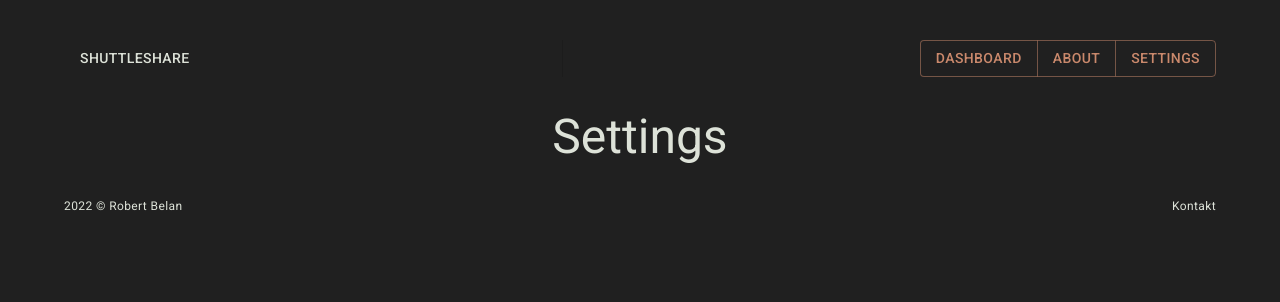
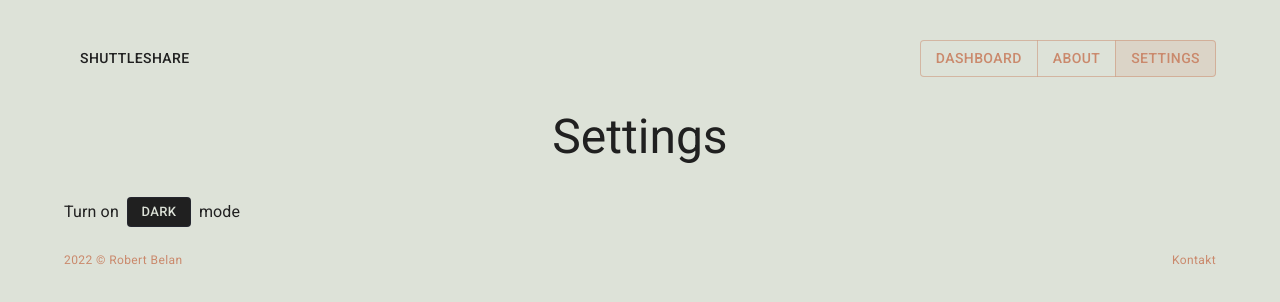
Before and after one commit to robert-belan/ShuttleShare, a React app: page /settings in a window 1280 px wide. Shown: the top 302 px of the page. Built offline with nearby package versions, Linux system fonts and the light colour scheme.

Commit message:
Toasts notifications added. Design fixes. Dark/light mode toggle added.

```diff
--- a/src/App.js
+++ b/src/App.js
@@ -1,11 +1,11 @@
-import React from 'react';
+import React, { useState, useMemo, createContext, useEffect } from 'react';
 import { BrowserRouter, Routes, Route } from 'react-router-dom';
-import { Toaster } from 'react-hot-toast';
+import toast, { Toaster } from 'react-hot-toast';
 
 import {
+	Button,
 	ThemeProvider,
 	createTheme,
-	useTheme,
 	Container,
 	Box,
 	CssBaseline,
@@ -23,40 +23,48 @@ import '@fontsource/roboto/400.css';
 import '@fontsource/roboto/500.css';
 import '@fontsource/roboto/700.css';
 
-import {darkTheme} from '/src/configs/themes';
-
-//https://stackoverflow.com/questions/59145165/change-root-background-color-with-material-ui-theme
-const theme = createTheme({
-	palette: {
-		type: 'dark',
-		primary: {
-			main: '#292D3E',
-		},
-		secondary: {
-			main: '#CA896C',
-		},
-		text: {
-			primary: '#dde2d8',
-			secondary: '#B4BAC1'
-		},
-		error: {
-			main: '#af3723',
-		},
-		background: {
-			default: "#202020"
-		},
-	},
-});
+// manages Dark/Light modes
+// source: https://mui.com/customization/dark-mode/#dark-mode-with-custom-palette
+import { getDesignTokens } from '/src/configs/themes';
+const ColorModeContext = createContext({ toggleColorMode: () => {} });
 
 
 export default function App() {
 
-	const t = useTheme();
+	const [mode, setMode] = useState('light');
 
+	const theme = useMemo(() => createTheme(getDesignTokens(mode)), [mode]);
 	const matches = useMediaQuery(theme.breakpoints.down('sm'));
+
+	const colorMode = useMemo( () => ({
+		  toggleColorMode: () => {
+			setMode((prevMode) =>
+				prevMode === 'light' ? 'dark' : 'light'
+			);
+		  },
+		}), []
+	  );
+
+	useEffect(() => {
+		const message = theme.palette.mode === 'dark'
+		? 'Hello darkness my old friend...'
+		: 'Let there be light.';
+
+		return toast( message, {
+			duration: 3000,
+			position: 'bottom-center',
+			style: {
+				backgroundColor: theme.palette.background.default,
+				color: theme.palette.text.primary,
+				border: `1px solid ${theme.palette.secondary.main}`
+			},
+			id: 'theme',
+		});
+	}, [mode])
 
 	return (
 		<>
+			<ColorModeContext.Provider value={colorMode}>
 				<ThemeProvider theme={theme}>
 					<CssBaseline />
 					<Toaster />
@@ -69,16 +77,18 @@ export default function App() {
 								<Routes>
 									<Route path="/" element={<Dashboard />} />
 									<Route path="/about" element={<About />} />
-								<Route path="/settings" element={<Settings />} />
+									<Route path="/settings" element={<Settings modeToggle={colorMode.toggleColorMode} />} />
 									<Route path="*" element={<NotFound />} />   {/* Catch-all route */}
 								</Routes>
-							<Footer />
+
+								<Footer  />
 
 							</Container>
 						</Box>
 
 					</BrowserRouter>
 				</ThemeProvider>
+			</ColorModeContext.Provider>
 		</>
 	);
 }
--- a/src/components/DataTable.js
+++ b/src/components/DataTable.js
@@ -1,10 +1,19 @@
 import React from 'react';
 import { DataGrid } from '@mui/x-data-grid';
+import { Box, Button, Tooltip } from '@mui/material';
 
 function DataTable(props) {
 
     const { dataset, setSelectionModel, setSelectedRow, selectionModel } = props;
 
+    const tooltipSx = {
+        '& .MuiTooltip-tooltip': {
+            '& .MuiTooltip-tooltipPlacementLeft': {
+                backgroundColor: 'yellow',
+                fontSize: "1rem"
+            }
+        }
+    }
     // Legend: colFN - columnFirstName etc.
     const columns = [
         { field: 'colN', headerAlign: 'center', align:'center', headerName: '#', width: 5 },
@@ -14,7 +23,11 @@ function DataTable(props) {
         { field: 'colS', headerAlign: 'left', align:'left', headerName: 'Superpower', flex: 1 },
         { field: 'colRt', headerAlign: 'right', align:'right', headerName: 'Rent', flex: 1, type: 'date', valueGetter: ({ value }) => value && new Date(value)  },
         { field: 'colRtnd', headerAlign: 'right', align:'right', headerName: 'Returned', flex: 1, type: 'date', valueGetter: ({ value }) => value && new Date(value)  },
-        { field: 'colNt', headerAlign: 'right', align:'right', headerName: 'Note', flex: 1 },
+        { field: 'colNt', headerAlign: 'right', align:'right', headerName: 'Note', flex: 1, renderCell:
+            (params) => (
+                <Tooltip sx={tooltipSx} title={params.value} placement="left"><Button variant="text" color="secondary" size="small">show</Button></Tooltip>
+            ),
+        },
     ];
 
     const rows = Object.entries(dataset).map( ([id, values], index) => {
@@ -32,16 +45,22 @@ function DataTable(props) {
     });
 
     const sx = {
-        width: 'auto',
+        minWidth: '900px',
         color: 'text.primary',
         border: 0,
         '& .MuiDataGrid-row': {
             '&:hover': {
-                backgroundColor: 'primary.main'
+                backgroundColor: 'primary.light',
+                color: 'text.contrastText'
             },
-            '&.Mui-selected, &.Mui-checked': {
-                backgroundColor: 'primary.light'
-            }
+            '&.Mui-selected': {
+                backgroundColor: 'primary.light',
+                color: 'text.contrastText'
+            },
+            '&.Mui-selected:hover': {
+                backgroundColor: 'primary.light',
+                color: 'text.contrastText'
+            },
         },
         '& .MuiDataGrid-columnSeparator': {
             display: "none"
@@ -50,13 +69,22 @@ function DataTable(props) {
             backgroundColor: 'primary.main'
         },
         '& .MuiDataGrid-cell': {
+            borderBottomColor: 'primary.light',
             '&:focus': {
                 outline: "none"
             }
         },
+        '& .MuiDataGrid-columnHeader': {
+            color: 'text.contrastText'
+        },
+        '& .MuiDataGrid-sortIcon': {
+            color: 'text.contrastText'
+        }
     }
 
+
     return (
+        <Box sx={{overflow: 'auto'}}>
             <DataGrid
                 rows={rows}
                 columns={columns}
@@ -73,7 +101,7 @@ function DataTable(props) {
                 headerAlign="center"
                 sx={sx}
             />
-
+        </Box>
     );
 }
 
--- a/src/components/Footer.js
+++ b/src/components/Footer.js
@@ -1,17 +1,15 @@
 import React from 'react';
 import { Stack, Typography } from '@mui/material';
-import { useTheme } from '@mui/material/styles';
 
 export default function Footer() {
-    const theme = useTheme();
 	return (
         <Stack
             direction={"row"}
             justifyContent={"space-between"}
             sx={{mt: 3}}>
 
-            <Typography variant="caption" color={'text.contrastText'}>2022 © Robert Belan</Typography>
-            <Typography variant="caption" color={'text.contrastText'}>Kontakt</Typography>
+            <Typography variant="caption" color={'secondary'}>2022 © Robert Belan</Typography>
+            <Typography variant="caption" color={'secondary'}>Kontakt</Typography>
         </Stack>
 	);
 }
--- a/src/components/Header.js
+++ b/src/components/Header.js
@@ -1,20 +1,26 @@
 import React from 'react';
-import {Link as RouterLink} from 'react-router-dom';
-import { ButtonGroup, Divider, Stack, Button } from '@mui/material';
-import useMediaQuery from '@mui/material/useMediaQuery';
-import { useTheme  } from '@mui/material/styles';
+import {NavLink, Link as RouterLink} from 'react-router-dom';
+import { ButtonGroup, Stack, Button, useMediaQuery } from '@mui/material';
+import { useTheme, makeStyles } from '@mui/styles';
 
+const useStyles = makeStyles({
+    button: {
+        '&.active': {
+            backgroundColor: 'rgba(212,160,137,0.2)'
+        }
+    }
+})
 
 export default function Header() {
 
     const theme = useTheme();
 	const matches = useMediaQuery(theme.breakpoints.up('sm'));
+    const classes = useStyles();
 
     return (<>
                 <Stack
                     direction={ {xs: "column", sm: "column", md: "row", lg: "row", xl: "row"} }
                     spacing={ {xs: 2, sm: 2} }
-                    divider={<Divider orientation="vertical" flexItem />}
                     justifyContent={matches ? "space-between" : "center"}
                     alignItems="center"
                 >
@@ -28,14 +34,14 @@ export default function Header() {
 
                     <ButtonGroup
                         size="medium"
-                        disableRipple={true}
                         fullWidth={matches ? false : true}
                         variant="outlined"
                         color="secondary"
+
                         >
-                        <Button component={RouterLink} to="/">Dashboard</Button>
-                        <Button component={RouterLink} to="/about">About</Button>
-                        <Button component={RouterLink} to="/settings">Settings</Button>
+                        <Button className={classes.button} component={NavLink} to="/">Dashboard</Button>
+                        <Button className={classes.button} component={NavLink} to="/about">About</Button>
+                        <Button className={classes.button} component={NavLink} to="/settings">Settings</Button>
                     </ButtonGroup>
 
                 </Stack>
--- a/src/configs/themes.js
+++ b/src/configs/themes.js
@@ -1,8 +1,11 @@
-import { createTheme } from '@mui/material';
-
-export const darkTheme = createTheme({
+export function getDesignTokens(mode) {
+	return (
+		{
 			palette: {
-		type: 'dark',
+				mode,
+				...(mode === 'dark'
+				? {
+					// palette values for dark mode
 					primary: {
 						main: '#292D3E',
 					},
@@ -11,16 +14,41 @@ export const darkTheme = createTheme({
 					},
 					text: {
 						primary: '#dde2d8',
-			secondary: '#4589CB'
+						secondary: '#B4BAC1',
+						contrastText: '#dde2d8'
 					},
 					error: {
 						main: '#af3723',
 					},
 					background: {
-			default: "#202020"
+						default: '#202020',
+						'contrast': '#dde2d8'
 					},
+				}
+				: {
+					// palette values for light mode
+					primary: {
+						main: '#292D3E',
+					},
+					secondary: {
+						main: '#CA896C',
+					},
+					text: {
+						primary: '#202020',
+						secondary: '#5C5C5C',
+						contrastText: '#dde2d8'
+					},
+					error: {
+						main: '#af3723',
+					},
+					background: {
+						default: '#dde2d8',
+						'contrast': '#202020'
+					},
+				})
 			},
 		});
+}
 
 
 
--- a/src/pages/Dashboard.js
+++ b/src/pages/Dashboard.js
@@ -89,7 +89,7 @@ function Dashboard() {
                             disabled={!selectedRow.id}
                             color='secondary'
                             sx={{
-                                mr: 2,
+                                mr: 4,
                                 '&.Mui-disabled': {
                                     color: 'text.disabled'
                                 }
@@ -97,6 +97,7 @@ function Dashboard() {
                         >
                             Remove
                         </Button>
+
                         <ButtonGroup
                             size="small"
                             variant="contained"
@@ -107,6 +108,7 @@ function Dashboard() {
                             >
                                 Edit
                             </Button>
+
                             <Button
                                 onClick={() => { handleDialogOpen("add") }}
                             >
--- a/src/pages/Settings.js
+++ b/src/pages/Settings.js
@@ -1,15 +1,29 @@
 import React from 'react';
-import { Typography } from '@mui/material';
-import { useTheme } from '@mui/material/styles';
+import { Typography, Button, useTheme } from '@mui/material';
 
-function Settings() {
+function Settings(props) {
 
     const theme = useTheme();
+    const modeToggle = props.modeToggle;
 
-    return (
+    return (<>
         <Typography sx={{my: 4}} variant="h3" align="center">Settings</Typography>
 
-    );
+        Turn on
+        <Button
+            sx={{
+                mx: 1,
+                bgcolor: 'background.contrast',
+                color: 'background.default'
+            }}
+            onClick={modeToggle}
+            variant="outlined"
+            size='small'
+            >
+            {theme.palette.mode === 'dark' ? 'light' : 'dark'}
+        </Button>
+        mode
+        </>);
 }
 
 export default Settings;
```
Also changed, not shown: src/components/AddAstronaut.js (+12 -9 lines), src/configs/toast.js (added, +8 -0 lines). Lines whose indentation alone changed are shown as unchanged.
